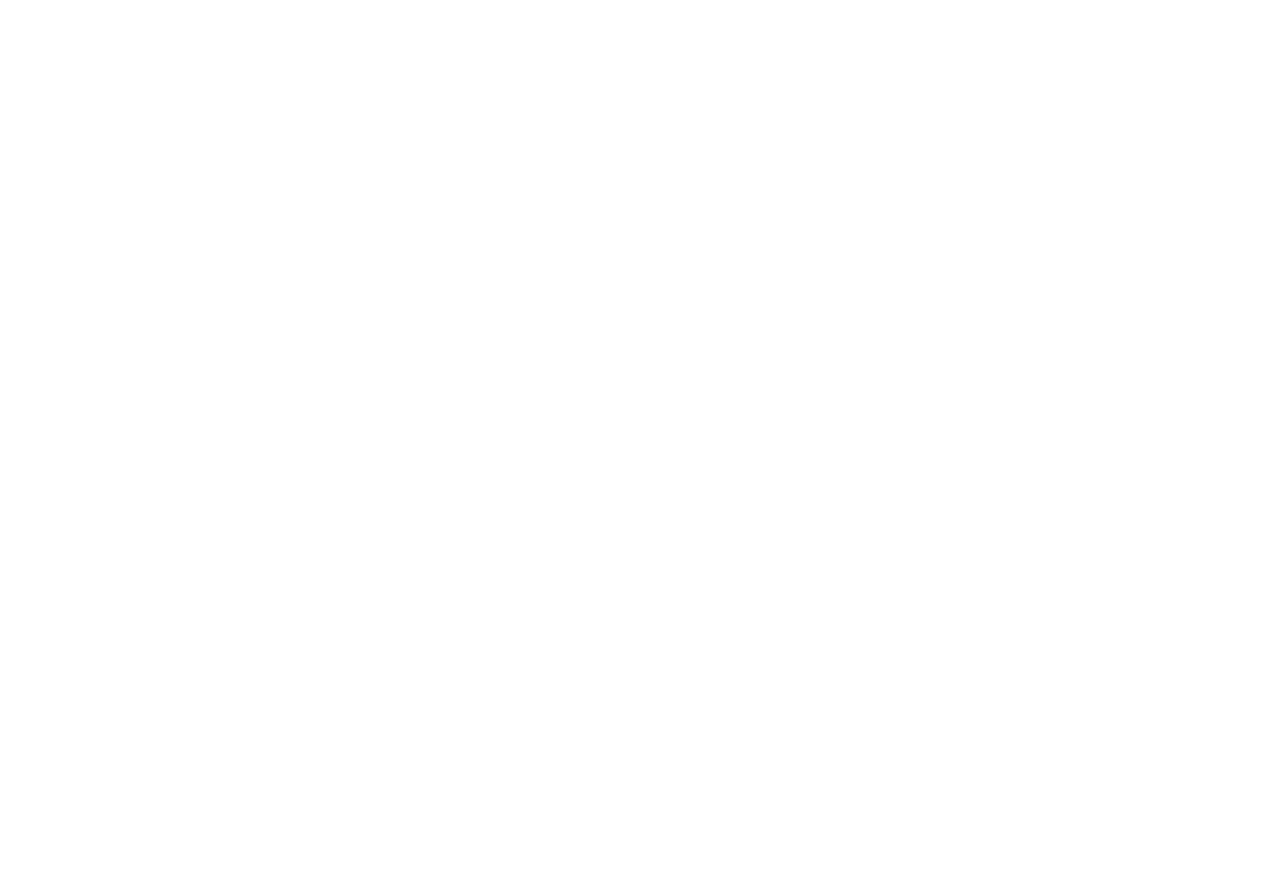
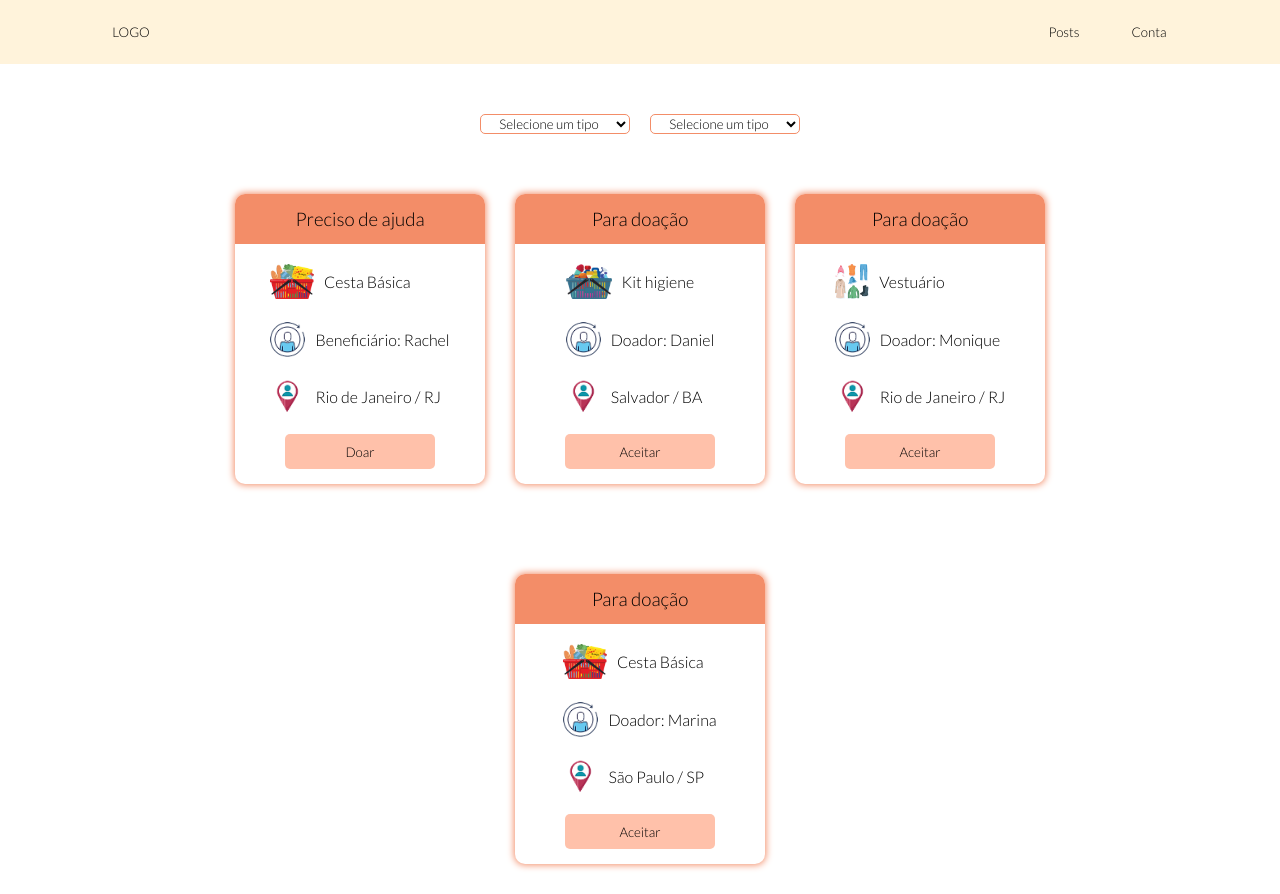
Before and after one commit to Shidoshi93/projeto-integrador, a React (Create React App) app: page /feed in a window 1280 px wide. Before the commit the page ends 800 px from the top, so only its background shows below. Built offline with nearby package versions, Linux system fonts and the light colour scheme; a web font is replaced by a local one.

Commit message:
Refatorado feed.

```diff
--- a/src/App.js
+++ b/src/App.js
@@ -1,10 +1,11 @@
 import React from 'react'
 import './App.css';
+import Router from './routes/router'
 
 function App() {
   return (
     <div className="App">
-
+      <Router />
     </div>
   );
 } export default App;
--- a/src/components/CardFeed/cardFeed.js
+++ b/src/components/CardFeed/cardFeed.js
@@ -6,9 +6,9 @@ import {
     CardContainer,
     CardItemContent,
     Btn,
-    ContainerDescription,
     MotherBox,
-    Title
+    TitleContainer,
+    SearchContainer
 } from './style'
 import CardItem from './CardItem';
 
@@ -16,6 +16,8 @@ import cestabasica from '../../images/cestabasica.png'
 import higiene from '../../images/higiene.png'
 import vestuario from '../../images/vestuario.png'
 import { useState } from 'react';
+import { goTo } from '../../routes/coordinator';
+import { useHistory } from 'react-router';
 
 const imgDonation = [
     { src: cestabasica },
@@ -25,9 +27,12 @@ const imgDonation = [
 
 function Cards() {
     const [valueInputFilter, setValueInputFilter] = useState('')
+    const history = useHistory()
+
 
     const donationPosts = [
         {
+            id: 1,
             item: "Cesta Básica",
             key: "Rachel123",
             qty: "2",
@@ -39,6 +44,7 @@ function Cards() {
         },
 
         {
+            id: 2,
             item: "Kit higiene",
             key: "Daniel123",
             qty: "1",
@@ -50,6 +56,7 @@ function Cards() {
         },
 
         {
+            id: 3,
             item: "Vestuário",
             key: "Monique123",
             qty: "3",
@@ -61,6 +68,7 @@ function Cards() {
         },
 
         {
+            id: 4,
             item: "Cesta Básica",
             key: "Marina123",
             qty: "1",
@@ -72,12 +80,12 @@ function Cards() {
         }
     ];
 
-    const onChangeFilter = (e) =>{
+    const onChangeFilter = (e) => {
         setValueInputFilter(e.target.value)
     }
 
-    let filteredPosts = donationPosts.filter(post =>{
-        if(valueInputFilter.length === 0) {
+    let filteredPostsByType = donationPosts.filter((post) => {
+        if (valueInputFilter.length === 0 || valueInputFilter === '0') {
             return donationPosts
         } else {
             return post.userStatus === valueInputFilter
@@ -87,17 +95,33 @@ function Cards() {
     return (
         <MotherBox>
             {/* recebe informações do formulário de doação */}
-            <div>
+            <SearchContainer>
                 <select onChange={onChangeFilter} defaultValue='0'>
                     <option disabled value='0'>Selecione um tipo</option>
                     <option value='Doador'>Quero Receber</option>
                     <option value='Beneficiário'>Quero Ajudar</option>
+                    <option value='0'>Ambos</option>
                 </select>
-            </div>
+
+                <select defaultValue='0'>
+                    <option disabled value='0'>Selecione um tipo</option>
+                    <option value='Vestuário'>Vestuário</option>
+                    <option value='Kit higiene'>Kit Higiene</option>
+                    <option value='Cesta Básica'>Alimentação</option>
+                </select>
+            </SearchContainer>
+
             <CardContainer className='cardContainer'>
-                {filteredPosts.map((donation) => (
-                    <CardContent className='cardContent' key={donation.key}>
-                        <Title>{donation.userStatus === "Doador" ? "Para doação" : "Preciso de ajuda"}</Title>
+                {filteredPostsByType.map((donation) => (
+                    <CardContent
+                        className='cardContent'
+                        key={donation.key}
+                        onClick={() => goTo(history, `/detail/${donation.id}`)}
+                    >
+                        <TitleContainer>
+                            <h3>{donation.userStatus === "Doador" ? "Para doação" : "Preciso de ajuda"}</h3>
+                        </TitleContainer>
+
                         <CardItemContent>
                             <CardItem
                                 donationItem={donation.item}
@@ -117,10 +141,10 @@ function Cards() {
                                 state={donation.state}
                             />
 
-                            <ContainerDescription>
+                            {/* <ContainerDescription>
                                 <p className='donationQty'> Quantidade: {donation.qty}</p>
                                 <p>{donation.description}</p>
-                            </ContainerDescription>
+                            </ContainerDescription> */}
                         </CardItemContent>
 
                         {/* abre janela de contato com usuário */}
--- a/src/components/CardFeed/style.js
+++ b/src/components/CardFeed/style.js
@@ -3,6 +3,7 @@ import styled from 'styled-components'
 export const MotherBox = styled.div`
     width: 80%;
     margin: 0 auto;
+    margin-top: 50px;
 `
 
 export const ImagemItem = styled.img`
@@ -22,6 +23,16 @@ export const CardContainer = styled.div`
     justify-content: center;
     flex-wrap: wrap;
     gap: 30px;
+    margin-top: 30px;
+`
+
+export const SearchContainer = styled.div`
+    max-width: 500px;
+    margin: 0 auto;
+    display: flex;
+    align-items: center;
+    justify-content: center;
+    gap: 20px;
 `
 
 export const CardContent = styled.div`
@@ -29,28 +40,41 @@ export const CardContent = styled.div`
     flex-direction: column;
     align-items: center;
     justify-content: space-between;
+    gap: 20px;
     width: 250px;
     box-sizing: border-box;
     padding: 15px;
     margin: 30px 0;
     background-color: #fff;
-    box-shadow: 0 0 7px 1px;
+    box-shadow: 0 0 7px 1px #F38D68;
     border-radius: 10px;
     cursor: pointer;
     transition: 0.25s;
 
     &:hover{
-        box-shadow: 0 0 15px 1px;
+        box-shadow: 0 0 15px 1px #F38D68;
     }
 `
 
-export const Title = styled.h3`
-    margin: 0 0 15px 0;
+export const TitleContainer = styled.div`
+    background-color: #F38D68;
+    width: 250px;
+    height: 50px;
+    display: flex;
+    margin-top: -15px;
+    z-index: 11;
+    border-radius: 10px 10px 0 0;
+    align-items: center;
+    justify-content: center;
 `
 
 export const CardItemContent = styled.div`
     text-align: start;
     bottom: 25px;
+    height: 150px;
+    display: flex;
+    flex-direction: column;
+    justify-content: space-between;
 `
 
 export const ContainerSubTitle = styled.div`
@@ -70,7 +94,7 @@ export const Btn = styled.button`
     border: none;
     border-radius: 5px;
 
-    background-color: #008000ba;
+    background-color: #ffc1aa;
 
     cursor: pointer;
 
@@ -82,7 +106,7 @@ export const Btn = styled.button`
     }
 
     &:hover{
-        background-color: #008000db;
+        background-color: #F38D68;
     }
 `
 
--- a/src/components/Nav/style.js
+++ b/src/components/Nav/style.js
@@ -1,4 +1,4 @@
-import styled, { keyframes } from 'styled-components'
+import styled from 'styled-components'
 
 export const ContainerHeader = styled.div`
     .btn-nav {
--- /dev/null
+++ b/src/pages/postDetail.js
@@ -0,0 +1,12 @@
+import React from 'react'
+import { useParams } from 'react-router';
+
+function PostDetail(){
+    const {id} = useParams()
+    return(
+        <div>
+            Detalhe do post {id}
+        </div>
+    )
+}
+export default PostDetail;
--- a/src/routes/router.js
+++ b/src/routes/router.js
@@ -6,6 +6,7 @@ import Login from '../pages/login'
 import Signup from '../pages/singup'
 import CadastroDoacao from '../pages/singup2'
 import Profile from '../pages/profile'
+import PostDetail from "../pages/postDetail";
 
 function Router() {
     return (
@@ -14,6 +15,10 @@ function Router() {
             <Switch>
                 <Route exact path='/feed'>
                     <Feed />
+                </Route>
+
+                <Route exact path='/detail/:id'>
+                    <PostDetail />
                 </Route>
 
                 <Route exact path='/login'>
```
